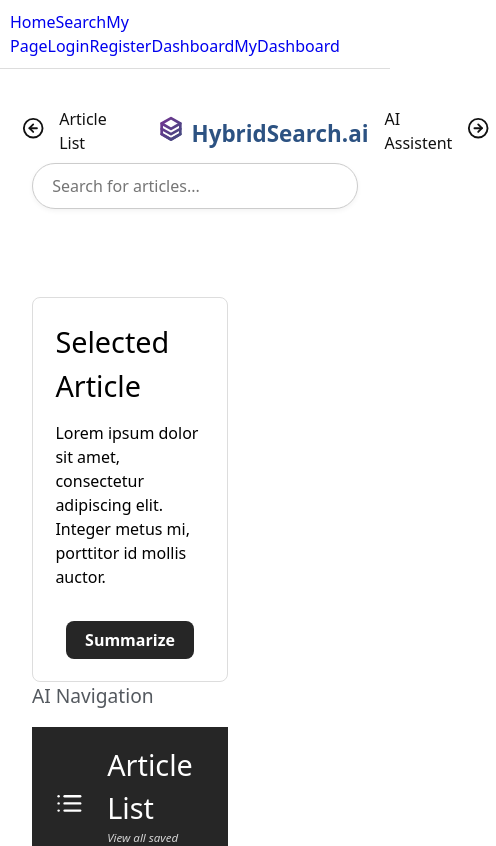
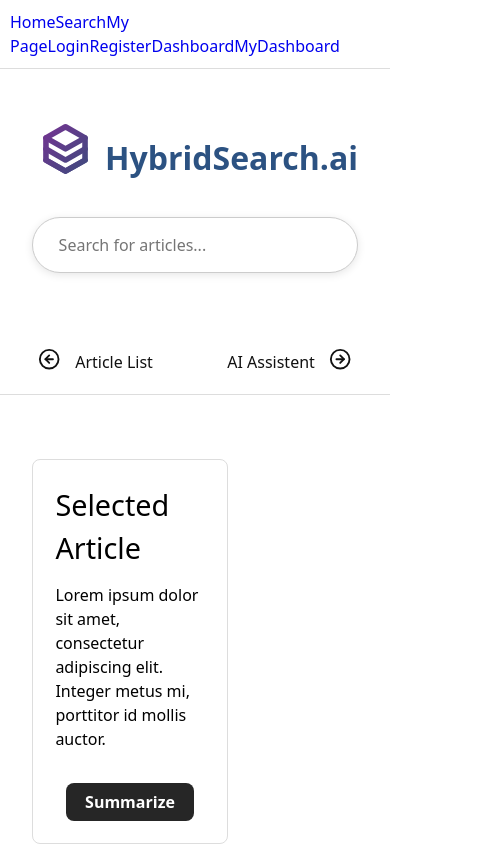
Before and after one commit to Hussein-Ali-Shamarti/Bachelor-SearchMotor, a React (Create React App) app in the folder frontend/: page /mydashboard in a window 390 px wide. Shown: the top 846 px of the page, 496 px wide, since content can reach past the window. Built offline with nearby package versions, Linux system fonts and the light colour scheme.

Commit message:
New responsive header with only logo and search bar (no buttons). Added expandable control panel with sidebar toggle buttons.

```diff
--- a/frontend/src/assets/styles/HeaderMyDashboard.css
+++ b/frontend/src/assets/styles/HeaderMyDashboard.css
@@ -1,86 +1,65 @@
-/* ---------- HEADER STRUKTUR ---------- */
+/* -------------------------------------------------------------
+  HEADER FOR DASHBOARD: LOGO + SØKEFELT (CENTRERT)
+--------------------------------------------------------------*/
+
 .site-header {
-  display: grid;
-  grid-template-columns: auto 1fr auto;
-  align-items: center;
-  height: 70px;
-  padding: 0 1rem;
   background-color: #fff;
   width: 100%;
+  padding: 3rem 1rem 2.5rem;
 }
 
-/* ---------- MIDTEN: LOGO ---------- */
-.wrapper {
+.inside {
+  width: 100%;
+  max-width: 960px;
+  margin: 0 auto;
   display: flex;
-  justify-content: center;
+  flex-direction: column;
   align-items: center;
-  height: 100%;
-  padding: 1rem;
-  margin: 1rem;
 }
 
 .logo-container {
   display: flex;
   align-items: center;
-  gap: 0.3rem; /* mindre mellomrom mellom bilde og tekst */
+  gap: 0.4rem;
   flex-direction: row;
-  padding-top: 0.5rem;
+  width: 100%;
+  justify-content: center;
+  margin-bottom: 1.2rem;
 }
 
 .logo-container img {
-  height: 45px;
+  height: 75px; /* større for å matche Google-look */
 }
 
 .logo-container h1 {
-  font-size: 1.4rem;
+  font-size: 2rem;
   color: #2c5282;
   margin: 0;
 }
 
-/* ---------- VENSTRE: PIL OG TEKST ---------- */
-.sidebar-back-button {
+/* -------------------------------------------------------------
+  SØKEFELT UNDER LOGO – FULL BREDDE
+--------------------------------------------------------------*/
+
+.search-bar-wrapper {
   display: flex;
-  align-items: center;
-  gap: 0.5rem;
-  color: #111;
+  justify-content: center;
+  margin-top: 0;
+  width: 100%;
 }
 
-.sidebar-back-button button {
-  background: none;
-  border: none;
-  font-size: 1.7rem;
-  color: #111;
-  cursor: pointer;
-  padding: 0.4rem;
-  transition: color 0.3s ease, transform 0.2s ease;
+.search-input {
+  width: 100%;
+  max-width: 600px;
+  padding: 1.1rem 1.6rem;
+  font-size: 1rem;
+  border-radius: 2rem;
+  border: 1px solid #ccc;
+  box-shadow: 0 2px 8px rgba(0, 0, 0, 0.1);
+  transition: box-shadow 0.2s ease;
 }
 
-.sidebar-back-button button:hover {
-  color: #444;
-  transform: scale(1.1);
+.search-input:focus {
+  outline: none;
+  box-shadow: 0 2px 10px rgba(0, 0, 0, 0.15);
 }
-
-/* ---------- HØYRE: AI-KNAPP ---------- */
-.sidebar-switcher-ai {
-  display: flex;
-  align-items: center;
-  gap: 0.5rem;
-  color: #111;
-  height: 100%;
-  justify-content: flex-end;
-}
-
-.sidebar-switcher-ai button {
-  background: none;
-  border: none;
-  font-size: 1.7rem;
-  color: #111;
-  cursor: pointer;
-  padding: 0.4rem;
-  transition: color 0.3s ease, transform 0.2s ease;
-}
-
-.sidebar-switcher-ai button:hover {
-  color: #444;
-  transform: scale(1.1);
-}
--- a/frontend/src/assets/styles/MyDashboard.css
+++ b/frontend/src/assets/styles/MyDashboard.css
@@ -1,29 +1,6 @@
 /* -------------------------------------------------------------
-  HEADER & SØKEFELT
+  HEADER & SØKEFELT – FJERNET HERFRA, LIGGER NÅ I HEADER-KOMPONENTEN
 --------------------------------------------------------------*/
-
-.search-bar-wrapper {
-  display: flex;
-  justify-content: center;
-  margin: 1.5rem 0;
-  padding: 0 1rem;
-}
-
-.search-input {
-  width: 100%;
-  max-width: 600px;
-  padding: 0.8rem 1.2rem;
-  font-size: 1rem;
-  border-radius: 2rem;
-  border: 1px solid #ccc;
-  box-shadow: 0 2px 5px rgba(0, 0, 0, 0.05);
-  transition: box-shadow 0.2s ease;
-}
-
-.search-input:focus {
-  outline: none;
-  box-shadow: 0 2px 8px rgba(0, 0, 0, 0.15);
-}
 
 /* -------------------------------------------------------------
   GRID-LAYOUT: SIDEBAR – MAIN – AI
@@ -33,6 +10,48 @@
   display: grid;
   grid-template-columns: 260px 1fr 300px;
   min-height: 80vh;
+}
+
+/* -------------------------------------------------------------
+  KONTROLLPANEL FOR KNAPPER MELLOM HEADER OG DASHBOARD
+--------------------------------------------------------------*/
+
+.control-panel-nav {
+  display: flex;
+  justify-content: space-between;
+  align-items: center;
+  padding: 0.8rem 2rem;
+  border-bottom: 1px solid #ddd;
+  gap: 1rem;
+}
+
+/* -------------------------------------------------------------
+  KNAPPER VENSTRE OG HØYRE (REBRUKT)
+--------------------------------------------------------------*/
+
+.sidebar-back-button,
+.sidebar-switcher-ai {
+  display: flex;
+  align-items: center;
+  gap: 0.5rem;
+  color: #111;
+}
+
+.sidebar-back-button button,
+.sidebar-switcher-ai button {
+  background: none;
+  border: none;
+  font-size: 1.7rem;
+  color: #111;
+  cursor: pointer;
+  padding: 0.4rem;
+  transition: color 0.3s ease, transform 0.2s ease;
+}
+
+.sidebar-back-button button:hover,
+.sidebar-switcher-ai button:hover {
+  color: #444;
+  transform: scale(1.1);
 }
 
 /* -------------------------------------------------------------
@@ -128,7 +147,6 @@
   background-color: hsl(0, 0%, 25%);
 }
 
-/* Tilpass bredde basert på visning */
 .full-width {
   flex: 1 1 100%;
 }
--- a/frontend/src/components/HeaderMyDashboard.jsx
+++ b/frontend/src/components/HeaderMyDashboard.jsx
@@ -1,54 +1,12 @@
-import React, { useState } from "react";
-import { FiArrowLeftCircle, FiArrowRightCircle } from "react-icons/fi";
+import React from "react";
 
 import "../assets/styles/global/header.css";
 import "../assets/styles/HeaderMyDashboard.css";
 
 const HeaderMyDashboard = () => {
-  const [navSidebarHidden, setNavSidebarHidden] = useState(false);
-  const [aiSidebarHidden, setAiSidebarHidden] = useState(false);
-
-  const toggleNavSidebar = () => {
-    const navSidebar = document.querySelector(".nav-sidebar");
-    if (navSidebar) {
-      navSidebar.classList.toggle("hidden");
-      setNavSidebarHidden(!navSidebarHidden);
-    }
-  };
-
-  const toggleAiSidebar = () => {
-    const aiSidebar = document.querySelector(".ai-sidebar");
-    if (aiSidebar) {
-      aiSidebar.classList.toggle("hidden");
-      setAiSidebarHidden(!aiSidebarHidden);
-    }
-  };
-
   return (
     <header className="site-header">
-      {/* VENSTRE: pil + tekst utenfor .inside */}
-      <div className="sidebar-back-button">
-        <button
-          className="sidebar-hide-toggle"
-          onClick={toggleNavSidebar}
-          style={{
-            transform: navSidebarHidden ? "rotate(180deg)" : "rotate(0deg)",
-            transition: "transform 0.3s ease",
-            fontSize: "1.4rem",
-            background: "none",
-            border: "none",
-            color: "inherit",
-            cursor: "pointer",
-          }}
-        >
-          <FiArrowLeftCircle />
-        </button>
-        <span style={{ fontSize: "1rem", fontWeight: "500" }}>Article List</span>
-      </div>
-
-      {/* MIDTEN: Logo */}
       <div className="inside">
-        <div className="wrapper">
         <div className="logo-container">
           <a href="/">
             <img
@@ -61,27 +19,15 @@ const HeaderMyDashboard = () => {
           </a>
           <h1>HybridSearch.ai</h1>
         </div>
+
+        {/* Søkefelt plassert under logo */}
+        <div className="search-bar-wrapper">
+          <input
+            type="text"
+            placeholder="Search for articles..."
+            className="search-input"
+          />
         </div>
-      </div>
-
-      {/* HØYRE: AI-knapp og tekst utenfor .inside */}
-      <div className="sidebar-switcher-ai">
-        <span style={{ fontSize: "1rem", fontWeight: "500" }}>AI Assistent</span>
-        <button
-          className="sidebar-ai-toggle"
-          onClick={toggleAiSidebar}
-          style={{
-            transform: aiSidebarHidden ? "rotate(180deg)" : "rotate(0deg)",
-            transition: "transform 0.3s ease",
-            fontSize: "1.4rem",
-            background: "none",
-            border: "none",
-            color: "inherit",
-            cursor: "pointer",
-          }}
-        >
-          <FiArrowRightCircle />
-        </button>
       </div>
     </header>
   );
--- a/frontend/src/pages/MyDashboard.jsx
+++ b/frontend/src/pages/MyDashboard.jsx
@@ -1,32 +1,29 @@
 import React, { useEffect, useState } from "react";
 import "../assets/styles/MyDashboard.css";
-import { FiList, FiFileText, FiMessageCircle } from "react-icons/fi";
+import { FiList, FiFileText, FiMessageCircle, FiArrowLeftCircle, FiArrowRightCircle } from "react-icons/fi";
 import HeaderMyDashboard from "../components/HeaderMyDashboard";
 
 function MyDashboard() {
   const [selectedArticle, setSelectedArticle] = useState(null);
   const [showSummary, setShowSummary] = useState(false);
+  const [navSidebarHidden, setNavSidebarHidden] = useState(false);
+  const [aiSidebarHidden, setAiSidebarHidden] = useState(false);
 
-  useEffect(() => {
-    const leftButton = document.querySelector(".sidebar-left-toggle");
-    const rightButton = document.querySelector(".sidebar-right-toggle");
-
-    const toggleLeft = () => {
-      document.querySelector(".nav-sidebar").classList.toggle("hidden");
+  const toggleNavSidebar = () => {
+    const navSidebar = document.querySelector(".nav-sidebar");
+    if (navSidebar) {
+      navSidebar.classList.toggle("hidden");
+      setNavSidebarHidden(!navSidebarHidden);
+    }
   };
 
-    const toggleRight = () => {
-      document.querySelector(".ai-sidebar").classList.toggle("hidden");
+  const toggleAiSidebar = () => {
+    const aiSidebar = document.querySelector(".ai-sidebar");
+    if (aiSidebar) {
+      aiSidebar.classList.toggle("hidden");
+      setAiSidebarHidden(!aiSidebarHidden);
+    }
   };
-
-    if (leftButton) leftButton.addEventListener("click", toggleLeft);
-    if (rightButton) rightButton.addEventListener("click", toggleRight);
-
-    return () => {
-      if (leftButton) leftButton.removeEventListener("click", toggleLeft);
-      if (rightButton) rightButton.removeEventListener("click", toggleRight);
-    };
-  }, []);
 
   const handleSummarize = () => {
     setShowSummary(true);
@@ -36,13 +33,44 @@ function MyDashboard() {
     <div className="outer-wrap">
       <HeaderMyDashboard />
 
-      <div className="inside">
-        <div className="search-bar-wrapper">
-          <input
-            type="text"
-            placeholder="Search for articles..."
-            className="search-input"
-          />
+      {/* Kontrollpanel for navigasjon mellom sidebars */}
+      <div className="control-panel-nav">
+        <div className="sidebar-back-button">
+          <button
+            className="sidebar-hide-toggle"
+            onClick={toggleNavSidebar}
+            style={{
+              transform: navSidebarHidden ? "rotate(180deg)" : "rotate(0deg)",
+              transition: "transform 0.3s ease",
+              fontSize: "1.4rem",
+              background: "none",
+              border: "none",
+              color: "inherit",
+              cursor: "pointer",
+            }}
+          >
+            <FiArrowLeftCircle />
+          </button>
+          <span style={{ fontSize: "1rem", fontWeight: "500" }}>Article List</span>
+        </div>
+
+        <div className="sidebar-switcher-ai">
+          <span style={{ fontSize: "1rem", fontWeight: "500" }}>AI Assistent</span>
+          <button
+            className="sidebar-ai-toggle"
+            onClick={toggleAiSidebar}
+            style={{
+              transform: aiSidebarHidden ? "rotate(180deg)" : "rotate(0deg)",
+              transition: "transform 0.3s ease",
+              fontSize: "1.4rem",
+              background: "none",
+              border: "none",
+              color: "inherit",
+              cursor: "pointer",
+            }}
+          >
+            <FiArrowRightCircle />
+          </button>
         </div>
       </div>
 
@@ -111,9 +139,7 @@ function MyDashboard() {
                   </a>
                 </li>
                 <li>
-                  <a href="#" onClick={() =>
-                    document.querySelector(".ai-sidebar").classList.toggle("hidden")
-                  }>
+                  <a href="#" onClick={toggleAiSidebar}>
                     <div className="icon"><FiMessageCircle /></div>
                     <div className="button-text">
                       Ask AI
```
Lines whose indentation alone changed are shown as unchanged.
